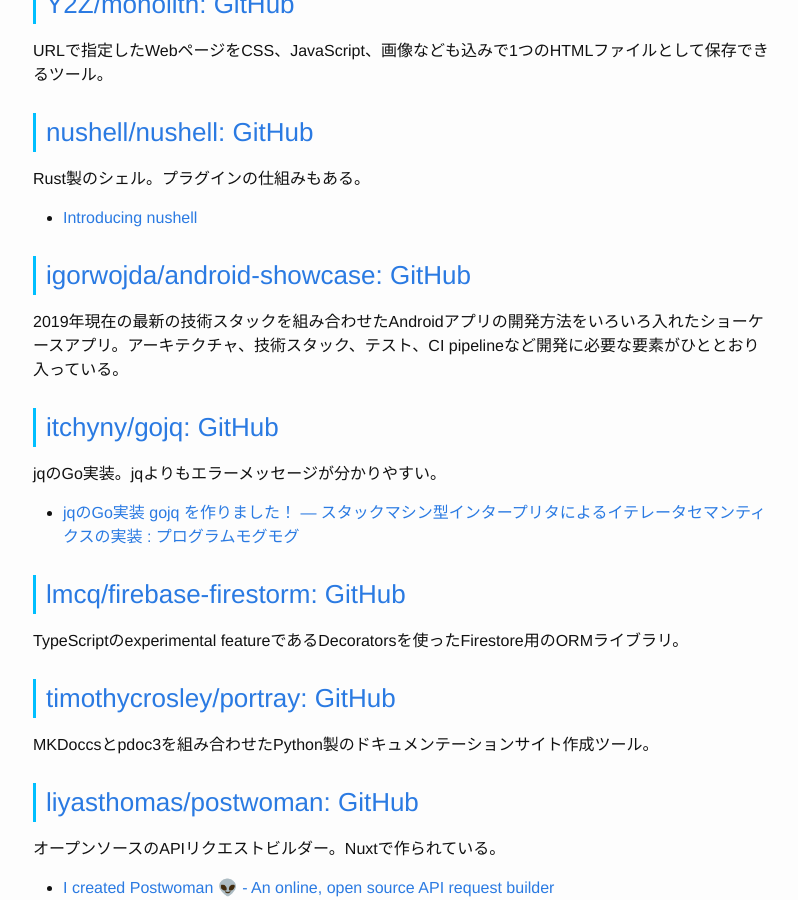
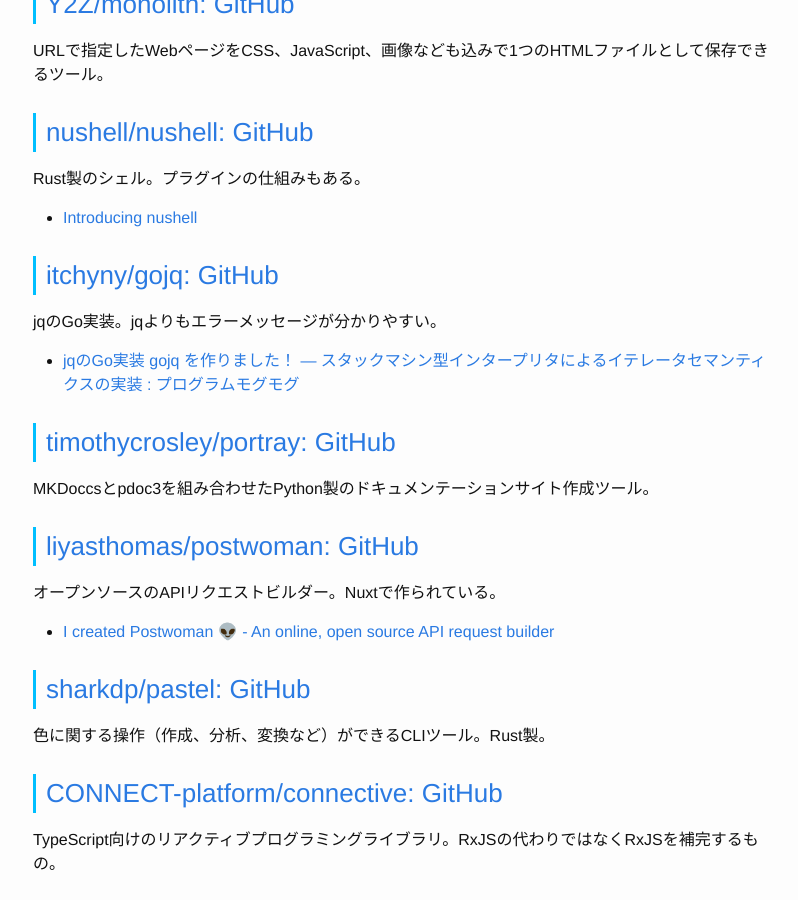
Before and after one commit to Gather-Tech/Gather-Tech.github.io, a Jekyll site: the page built from _posts/2019/2019-09-02-Gather166.md, in a window 1280 px wide and 900 px high, scrolled down 3413 px. Shown: the whole window, without its empty margins (237-1035 px from the left). Built offline with Jekyll 4.4.1, drawn with Linux system fonts in a browser that asks for light colours; comment, search, counter and statistics services are not loaded.

Commit message:
Reduced articles

```diff
--- a/_posts/2019/2019-09-02-Gather166.md
+++ b/_posts/2019/2019-09-02-Gather166.md
@@ -87,19 +87,11 @@
 
 - [Introducing nushell](http://www.jonathanturner.org/2019/08/introducing-nushell.html)
 
-### [igorwojda/android-showcase: GitHub](https://github.com/igorwojda/android-showcase)
-
-2019年現在の最新の技術スタックを組み合わせたAndroidアプリの開発方法をいろいろ入れたショーケースアプリ。アーキテクチャ、技術スタック、テスト、CI pipelineなど開発に必要な要素がひととおり入っている。
-
 ### [itchyny/gojq: GitHub](https://github.com/itchyny/gojq)
 
 jqのGo実装。jqよりもエラーメッセージが分かりやすい。
 
 - [jqのGo実装 gojq を作りました！ ― スタックマシン型インタープリタによるイテレータセマンティクスの実装 : プログラムモグモグ](https://itchyny.hatenablog.com/entry/2019/08/26/090000)
-
-### [lmcq/firebase-firestorm: GitHub](https://github.com/lmcq/firebase-firestorm)
-
-TypeScriptのexperimental featureであるDecoratorsを使ったFirestore用のORMライブラリ。
 
 ### [timothycrosley/portray: GitHub](https://github.com/timothycrosley/portray/)
 
```
